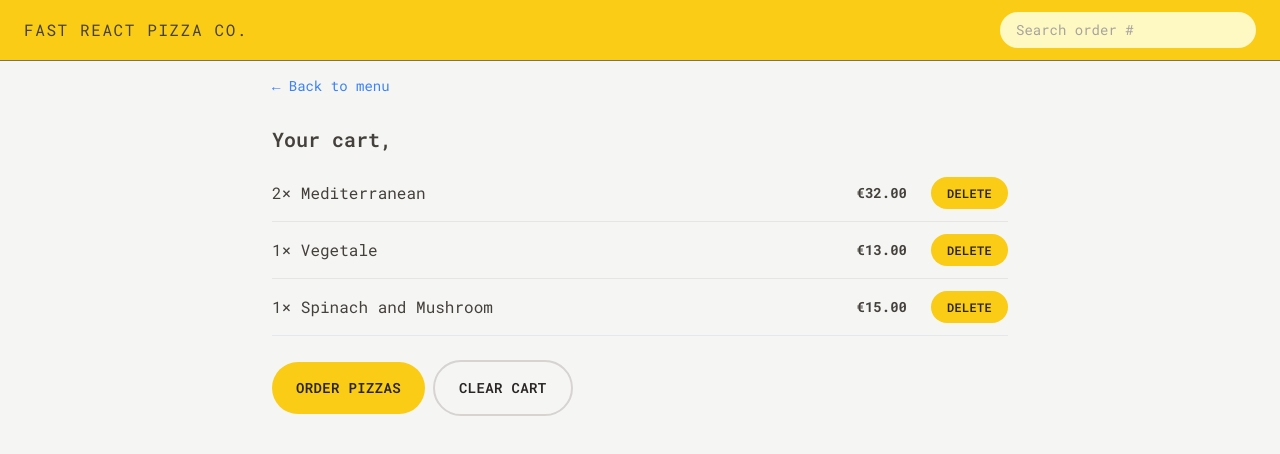
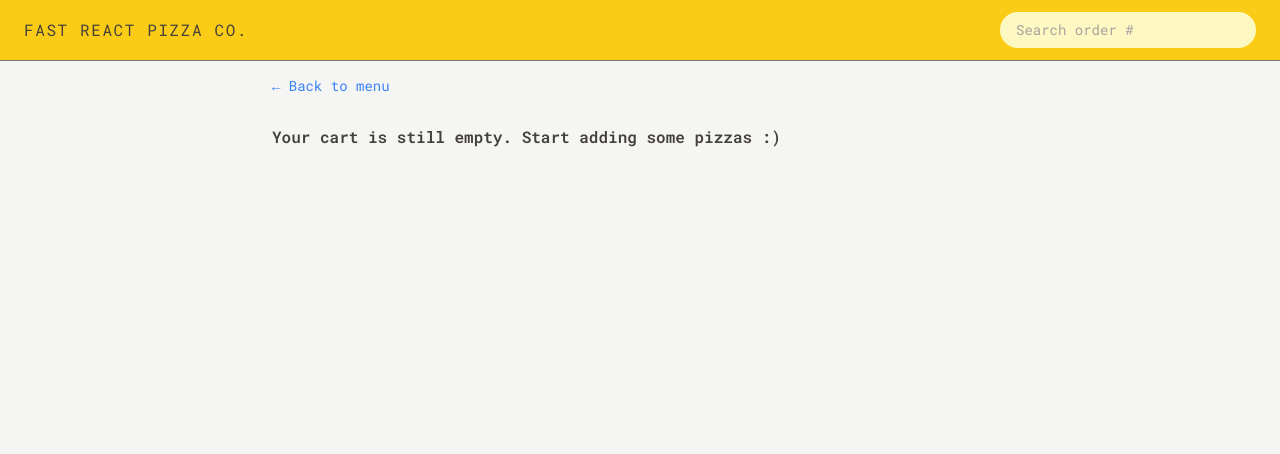
Before and after one commit to aldiker/fast-react-pizza, a React (Vite) app: page /cart in a window 1280 px wide. Shown: the top 454 px of the page. Built offline with nearby package versions, Linux system fonts and the light colour scheme.

Commit message:
Added useSelector to Cart component. Some settings for VSCode Prettier and ESLint

```diff
--- a/src/features/cart/Cart.jsx
+++ b/src/features/cart/Cart.jsx
@@ -1,35 +1,42 @@
-import LinkButton from '../../UI/LinkButton';
-import Button from '../../UI/Button';
-import CartItem from './CartItem';
-import { useSelector } from 'react-redux';
+import LinkButton from '../../UI/LinkButton'
+import Button from '../../UI/Button'
+import CartItem from './CartItem'
+import { useDispatch, useSelector } from 'react-redux'
+import { clearCart, getCart } from './cartSlice'
+import { getUser } from '../user/userSlice'
+import EmptyCart from './EmptyCart'
 
-const fakeCart = [
-    {
-        pizzaId: 12,
-        name: 'Mediterranean',
-        quantity: 2,
-        unitPrice: 16,
-        totalPrice: 32,
-    },
-    {
-        pizzaId: 6,
-        name: 'Vegetale',
-        quantity: 1,
-        unitPrice: 13,
-        totalPrice: 13,
-    },
-    {
-        pizzaId: 11,
-        name: 'Spinach and Mushroom',
-        quantity: 1,
-        unitPrice: 15,
-        totalPrice: 15,
-    },
-];
+// const fakeCart = [
+//     {
+//         pizzaId: 12,
+//         name: 'Mediterranean',
+//         quantity: 2,
+//         unitPrice: 16,
+//         totalPrice: 32,
+//     },
+//     {
+//         pizzaId: 6,
+//         name: 'Vegetale',
+//         quantity: 1,
+//         unitPrice: 13,
+//         totalPrice: 13,
+//     },
+//     {
+//         pizzaId: 11,
+//         name: 'Spinach and Mushroom',
+//         quantity: 1,
+//         unitPrice: 15,
+//         totalPrice: 15,
+//     },
+// ];
 
 export default function Cart() {
-    const cart = fakeCart;
-    const username = useSelector((state) => state.user.username);
+    const cart = useSelector(getCart)
+    const username = useSelector(getUser)
+
+    const dispatch = useDispatch()
+
+    if (!cart.length) return <EmptyCart />
 
     return (
         <div className="px-4 py-3">
@@ -49,8 +56,10 @@ export default function Cart() {
                 <Button type="primary" to="/order/new">
                     Order pizzas
                 </Button>
-                <Button type="secondary">Clear cart</Button>
+                <Button type="secondary" onClick={() => dispatch(clearCart())}>
+                    Clear cart
+                </Button>
             </div>
         </div>
-    );
+    )
 }
--- a/src/features/cart/EmptyCart.jsx
+++ b/src/features/cart/EmptyCart.jsx
@@ -1,13 +1,13 @@
-import { Link } from 'react-router-dom';
+import LinkButton from '../../UI/LinkButton'
 
-function EmptyCart() {
-  return (
-    <div>
-      <Link to="/menu">&larr; Back to menu</Link>
+export default function EmptyCart() {
+    return (
+        <div className="px-4 py-3">
+            <LinkButton to="/menu">&larr; Back to menu</LinkButton>
 
-      <p>Your cart is still empty. Start adding some pizzas :)</p>
-    </div>
-  );
+            <p className="mt-7 font-semibold">
+                Your cart is still empty. Start adding some pizzas :)
+            </p>
+        </div>
+    )
 }
-
-export default EmptyCart;
--- a/src/features/cart/cartSlice.js
+++ b/src/features/cart/cartSlice.js
@@ -1,4 +1,4 @@
-import { createSlice } from '@reduxjs/toolkit';
+import { createSlice } from '@reduxjs/toolkit'
 
 // const initialState = {
 //     cart: [
@@ -13,41 +13,50 @@ import { createSlice } from '@reduxjs/toolkit';
 // };
 const initialState = {
     cart: [],
-};
+}
 
 const cartSlice = createSlice({
     name: 'cart',
     initialState,
     reducers: {
         addItem(state, action) {
-            state.cart.push(action.payload);
+            const newItem = action.payload
+            const existItem = state.cart.find(
+                (item) => item.pizzaId === newItem.pizzaId,
+            )
+            if (existItem) {
+                existItem.quantity++
+                existItem.totalPrice = existItem.quantity * existItem.unitPrice
+            } else {
+                state.cart.push(newItem)
+            }
         },
         deleteItem(state, action) {
             state.cart = state.cart.filter(
                 (item) => item.pizzaId !== action.payload,
-            );
+            )
         },
         increaseItemQuantity(state, action) {
             const item = state.cart.find(
                 (item) => item.pizzaId === action.payload,
-            );
+            )
 
-            item.quantity++;
-            item.totalPrice = item.quantity * item.unitPrice;
+            item.quantity++
+            item.totalPrice = item.quantity * item.unitPrice
         },
         decreaseItemQuantity(state, action) {
             const item = state.cart.find(
                 (item) => item.pizzaId === action.payload,
-            );
+            )
 
-            item.quantity--;
-            item.totalPrice = item.quantity * item.unitPrice;
+            item.quantity--
+            item.totalPrice = item.quantity * item.unitPrice
         },
         clearCart(state, action) {
-            state.cart = [];
+            state.cart = []
         },
     },
-});
+})
 
 export const {
     addItem,
@@ -55,14 +64,16 @@ export const {
     increaseItemQuantity,
     decreaseItemQuantity,
     clearCart,
-} = cartSlice.actions;
+} = cartSlice.actions
 
-export default cartSlice.reducer;
+export default cartSlice.reducer
 
 export const getTotalCartQuantity = (state) =>
-    state.cart.cart.reduce((sum, item) => sum + item.quantity, 0);
+    state.cart.cart.reduce((sum, item) => sum + item.quantity, 0)
 
 export const getTotalCartPrice = (state) =>
-    state.cart.cart.reduce((sum, item) => sum + item.totalPrice, 0);
+    state.cart.cart.reduce((sum, item) => sum + item.totalPrice, 0)
+
+export const getCart = (state) => state.cart.cart
 
 // 'reselct'
--- a/src/features/user/userSlice.js
+++ b/src/features/user/userSlice.js
@@ -40,3 +40,5 @@ const userSlice = createSlice({
 
 export const { updateName } = userSlice.actions;
 export default userSlice.reducer;
+
+export const getUser = (state) => state.user.username;
```
Also changed, not shown: package.json (+6 -4 lines), src/main.jsx (+7 -7 lines), .eslintrc.json, 2 other files (tests, documents, lock files or other folders).
